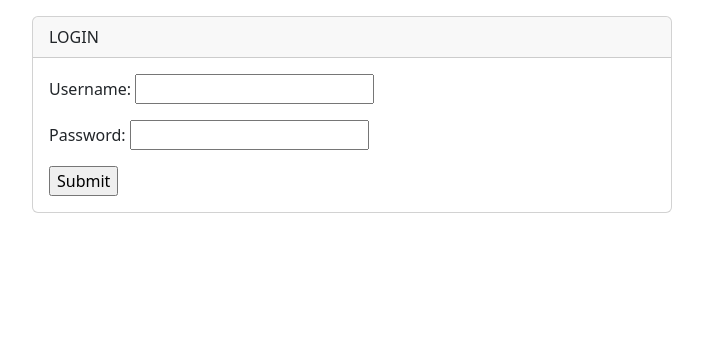
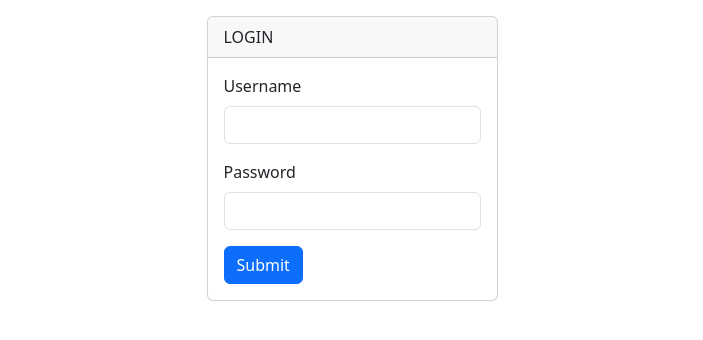
Before and after one commit to adriangabriel1000/oplauncher, a Django app: page /user/login/ in a window 1280 px wide. Shown: the part 56-396 px from the top of the page, without its empty margins (288-991 px from the left). Run offline with Django 5.2, Linux system fonts and the light colour scheme.

Commit message:
lgindone

```diff
--- a/oplauncher/launcher/templates/launcher/base.html
+++ b/oplauncher/launcher/templates/launcher/base.html
@@ -55,13 +55,20 @@
             </nav>
             <p>
             <div class="d-flex align-items-center justify-content-center">
-            <div class="card w-50">
+            <div class="card w-40">
                 <div class="card-header">LOGIN</div>
                 <div class="card-body">
                     <form method="POST">
                         {% csrf_token %}
-                        {{ form.as_p }}
-                        <input type="submit">
+                        <div class="mb-3">
+                            <label class="form-label">Username</label>
+                            <input type="text" class="form-control" name="username">
+                        </div>
+                        <div class="mb-3">
+                            <label class="form-label">Password</label>
+                            <input type="password" class="form-control" name="password">
+                        </div>
+                        <button type="submit" class="btn btn-primary">Submit</button>
                     </form>
                 </div>
             </div>
--- a/oplauncher/launcher/templates/launcher/index.html
+++ b/oplauncher/launcher/templates/launcher/index.html
@@ -1,6 +1,7 @@
 {% extends 'launcher/base.html' %}
 
 {% block body %}
+<p>
   <div class="container">
     <div class="row">
         <div class="col-md-6">
--- a/oplauncher/user/templates/user/login.html
+++ b/oplauncher/user/templates/user/login.html
@@ -1,7 +1,12 @@
 {% extends 'launcher/base.html' %}
 
 
-<h1>You are logged in</h1>
+{% block body %}
+    {% if request.user.is_authenticated %}
+        <h1>You are logged in</h1>
+    {% endif %}
+{% endblock %}
+
 
 <!--
 <form method="POST">
--- a/oplauncher/user/templates/user/logout.html
+++ b/oplauncher/user/templates/user/logout.html
@@ -1,2 +1,4 @@
 {% extends 'launcher/base.html' %}
-<h1>You have been logged out</h1>
+{% block body %}
+    <h1>You have been logged out</h1>
+{% endblock %}
--- a/oplauncher/user/views.py
+++ b/oplauncher/user/views.py
@@ -1,4 +1,4 @@
-from django.shortcuts import render
+from django.shortcuts import render, redirect
 from django.contrib.auth import authenticate, login, logout
 from .forms import LoginForm
 from django.http import HttpResponse
@@ -12,7 +12,8 @@ def user_login(request):
             user = authenticate(request, username=data['username'], password=data['password'])
             if user is not None:
                 login(request, user)
-                return render(request, 'user/login.html')
+                return redirect('/')
+                #return render(request, 'user/login.html')
                 #return HttpResponse("User authenticated and logged in")
             else:
                 return HttpResponse("Invalid Credentials")
@@ -25,7 +26,8 @@ def user_login(request):
 
 def user_logout(request):
     logout(request)
-    return render(request, 'user/logout.html')
+    return redirect('/user/login/')
+    #return render(request, 'user/logout.html')
     #return HttpResponse("Logout successful")
 
 
```
Also changed, not shown: oplauncher/db.sqlite3. Lines whose indentation alone changed are shown as unchanged.
